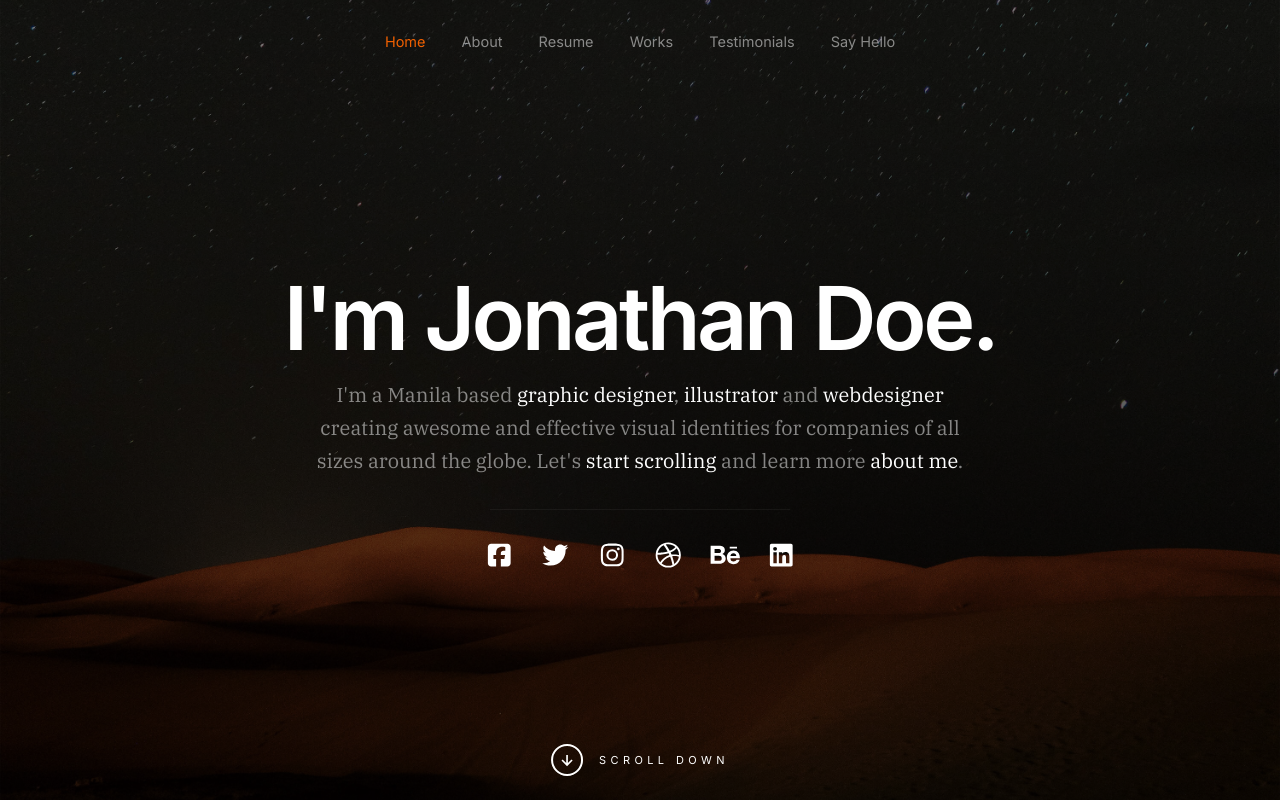
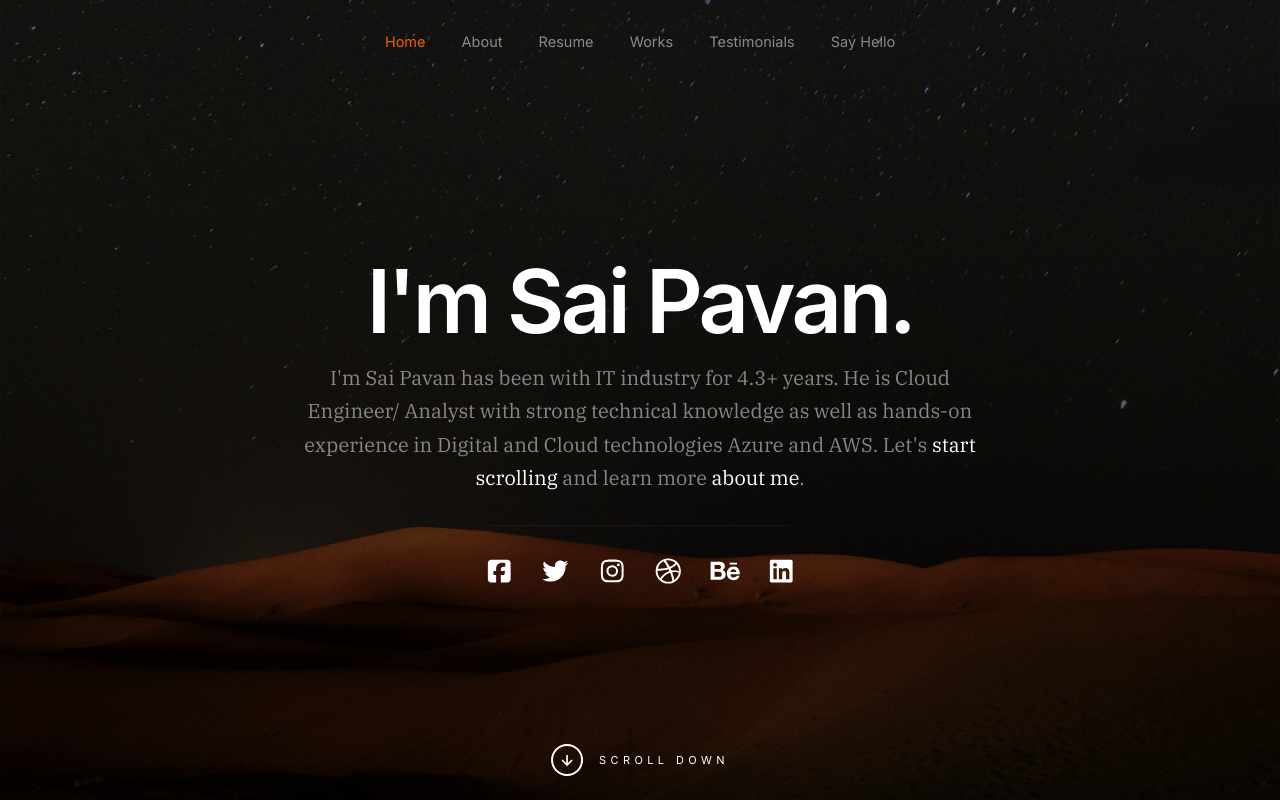
Before and after one commit to SaiPavan37/Sai_Resume, a plain HTML site: page index.html in a window 1280 px wide. Shown: the top 800 px of the page. Drawn offline with Linux system fonts and the light colour scheme.

Commit message:
Update index.html

```diff
--- a/index.html
+++ b/index.html
@@ -74,11 +74,11 @@
 
                 <div class="s-hero__content-about">
 
-                    <h1>I'm Jonathan Doe.</h1>
+                    <h1>I'm Sai Pavan.</h1>
 
                     <h3>
-                    I'm a Manila based <span>graphic designer</span>, <span>illustrator</span> and <span>webdesigner</span> creating awesome and
-                    effective visual identities for companies of all sizes around the globe. Let's <a class="smoothscroll" href="#about">start scrolling</a>
+                    I'm Sai Pavan has been with IT industry for 4.3+ years. He is Cloud Engineer/ Analyst with strong technical knowledge
+                    as well as hands-on experience in Digital and Cloud technologies Azure and AWS. Let's <a class="smoothscroll" href="#about">start scrolling</a>
                     and learn more <a class="smoothscroll" href="#about">about me</a>.
                     </h3>
 
```
